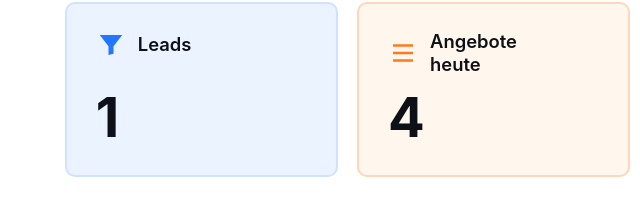
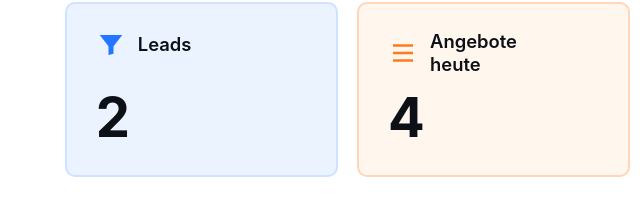
Before and after one commit to it-emc2/dashboard, a plain HTML site: page index.html in a window 1280 px wide. Shown: the part 112-310 px from the top of the page, 0-640 px from the left. Drawn offline with nearby package versions, Linux system fonts and the light colour scheme.

Commit message:
Update dashboard with Leads metrics

```diff
--- a/index.html
+++ b/index.html
@@ -132,7 +132,7 @@ body{
 	<div class="cards">
 		<div class="card">
 			<div class="title"><span class="icon funnel"></span>Leads</div>
-			<div class="number" id="leads">1</div>
+			<div class="number" id="leads">2</div>
 		</div>
 		<div class="card orange">
 			<div class="title"><span class="icon list"></span>Angebote<br>heute</div>
```
